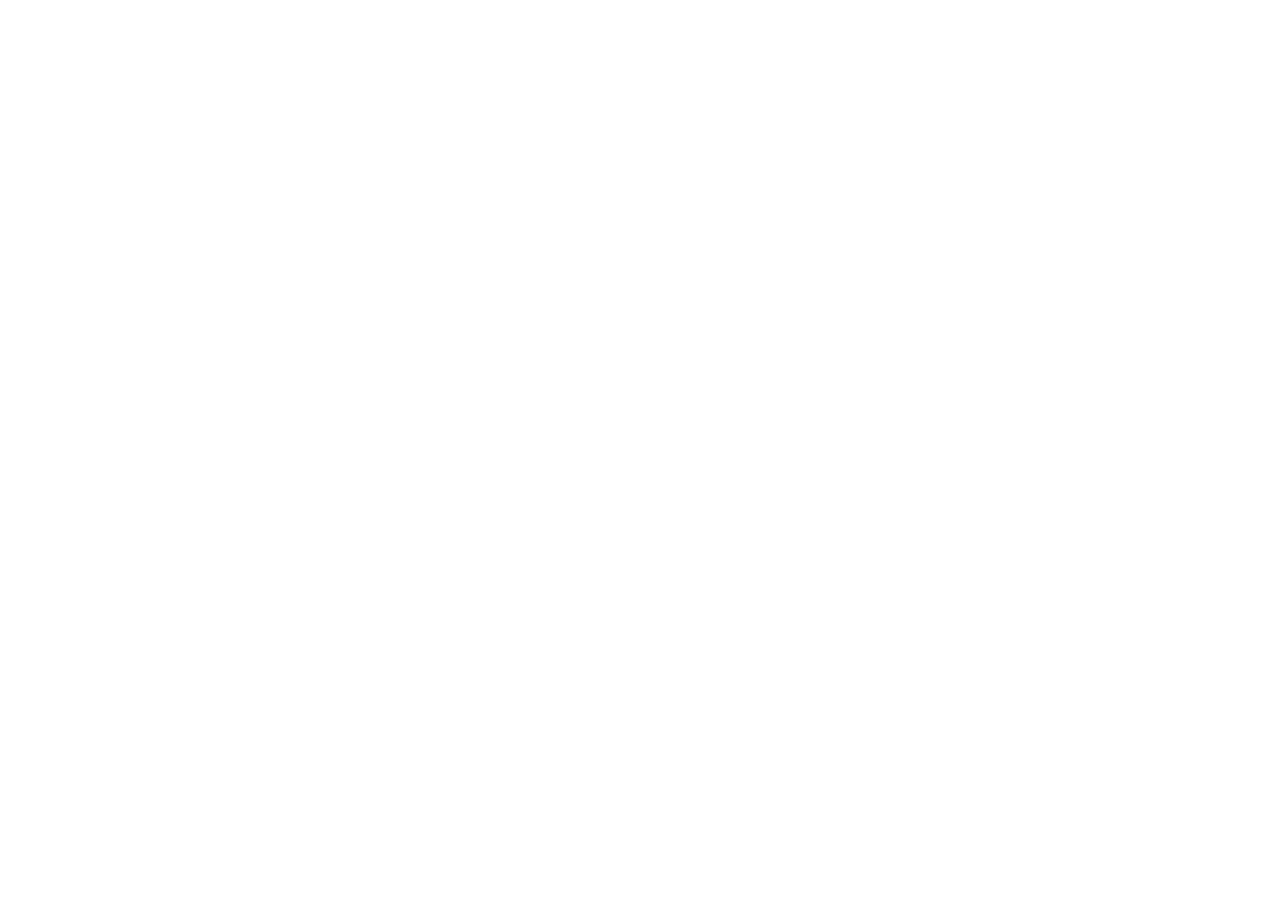
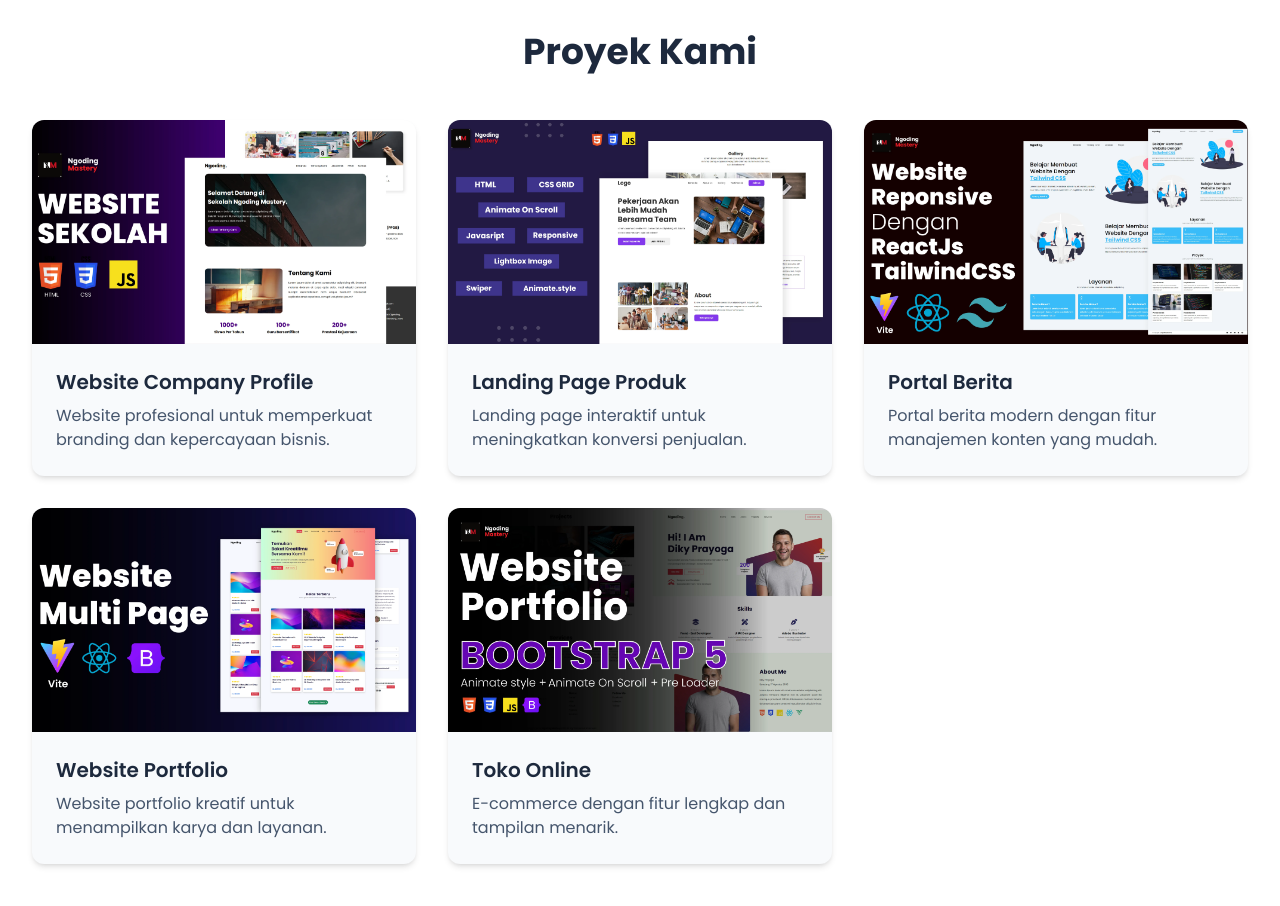
Before and after one commit to zethboy/next-agency, a Next.js app: page / in a window 1280 px wide. Shown: the part 1640-2546 px from the top of the page. Before the commit the page ends 1592 px from the top, so only its background shows below. Built offline with nearby package versions, Linux system fonts and the light colour scheme.

Commit message:
proyek section

```diff
--- a/app/page.js
+++ b/app/page.js
@@ -2,6 +2,7 @@
 import Hero from '../components/Hero';
 import AboutUs from '../components/AboutUs';
 import Layanan from '../components/Layanan';
+import Proyek from '../components/Proyek';
 
 export default function Home() {
   return (
@@ -9,6 +10,7 @@
     <Hero />
     <AboutUs />
     <Layanan />
+    <Proyek />
     {/* <h1>Homepage</h1> */}
    </div>
   );
--- /dev/null
+++ b/components/Proyek.jsx
@@ -0,0 +1,52 @@
+import React from 'react';
+
+const projects = [
+  {
+    title: 'Website Company Profile',
+    image: '/assets/proyek1.webp',
+    desc: 'Website profesional untuk memperkuat branding dan kepercayaan bisnis.'
+  },
+  {
+    title: 'Landing Page Produk',
+    image: '/assets/proyek2.webp',
+    desc: 'Landing page interaktif untuk meningkatkan konversi penjualan.'
+  },
+  {
+    title: 'Portal Berita',
+    image: '/assets/proyek3.webp',
+    desc: 'Portal berita modern dengan fitur manajemen konten yang mudah.'
+  },
+  {
+    title: 'Website Portfolio',
+    image: '/assets/proyek4.webp',
+    desc: 'Website portfolio kreatif untuk menampilkan karya dan layanan.'
+  },
+  {
+    title: 'Toko Online',
+    image: '/assets/proyek5.webp',
+    desc: 'E-commerce dengan fitur lengkap dan tampilan menarik.'
+  }
+];
+
+const Proyek = () => {
+  return (
+    <section id="proyek" className="py-20 bg-white">
+      <div className="container mx-auto px-4">
+        <h3 className="text-3xl md:text-4xl font-bold text-slate-800 mb-12 text-center">Proyek Kami</h3>
+        <div className="grid grid-cols-1 md:grid-cols-2 lg:grid-cols-3 gap-8">
+          {projects.map((project, idx) => (
+            <div key={idx} className="bg-slate-50 rounded-xl shadow-md overflow-hidden hover:shadow-xl transition flex flex-col">
+              <img src={project.image} alt={project.title} className="w-full h-56 object-cover" />
+              <div className="p-6 flex-1 flex flex-col">
+                <h4 className="text-xl font-semibold text-slate-800 mb-2">{project.title}</h4>
+                <p className="text-slate-600 flex-1">{project.desc}</p>
+              </div>
+            </div>
+          ))}
+        </div>
+      </div>
+    </section>
+  );
+};
+
+export default Proyek;
```
